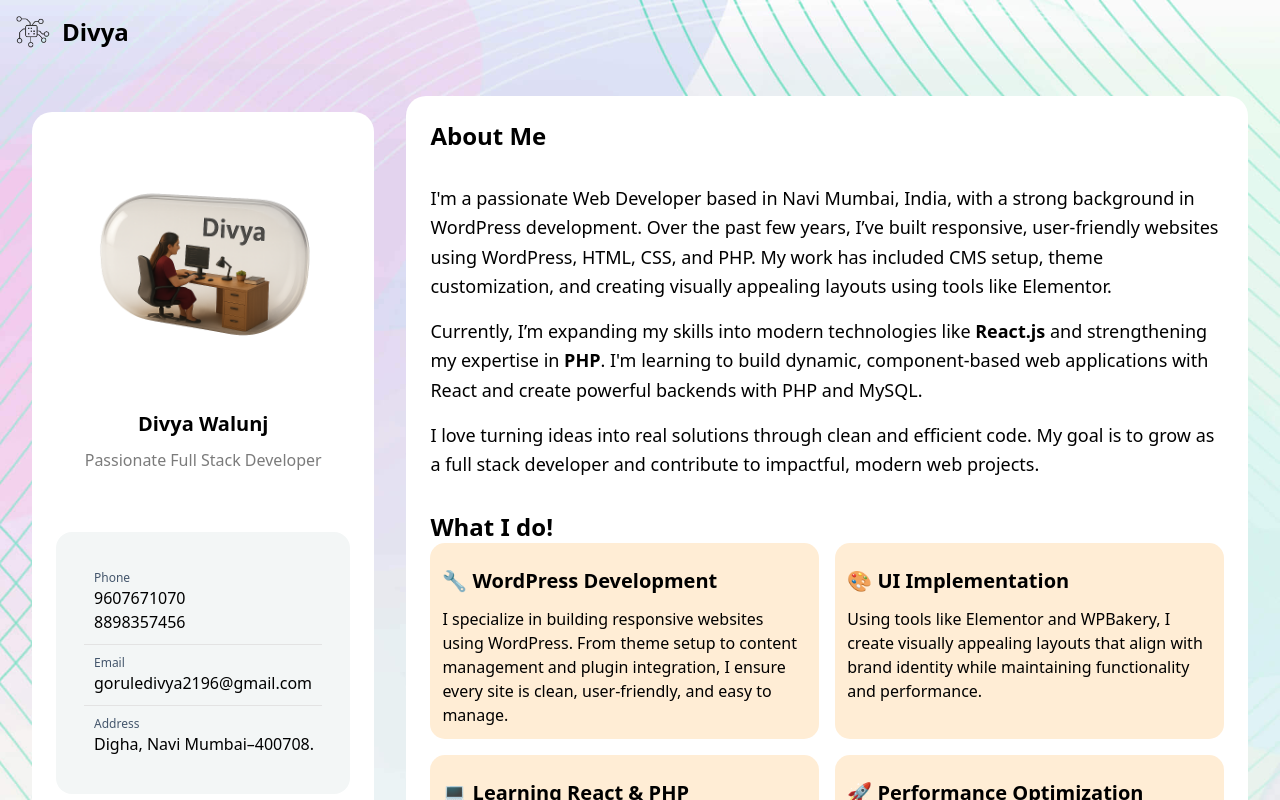
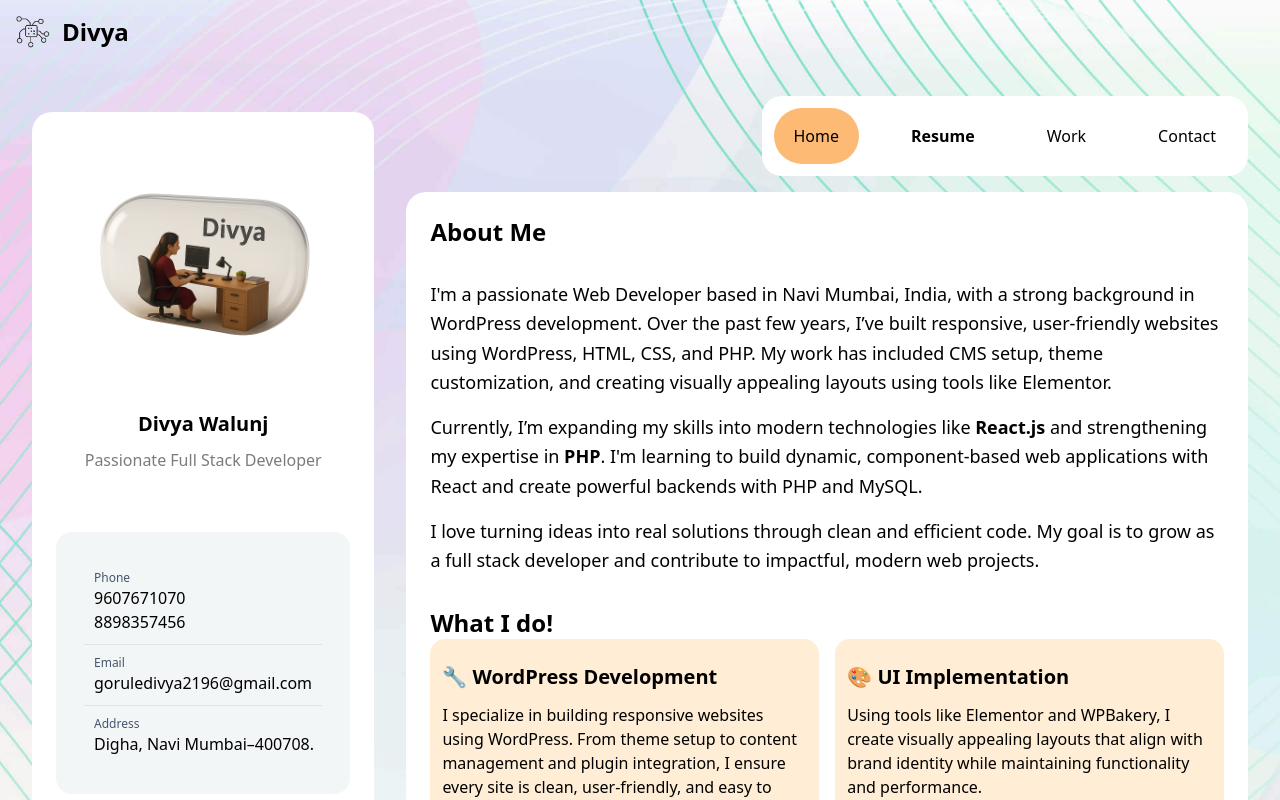
Before and after one commit to divyag2196/DivyaGorule, a React (Create React App) app: page / in a window 1280 px wide. Shown: the top 800 px of the page. Built offline with nearby package versions, Linux system fonts and the light colour scheme.

Commit message:
update header

```diff
--- a/src/Pages/Contact.js
+++ b/src/Pages/Contact.js
@@ -10,7 +10,8 @@ function Contact() {
           <Aside />
         </div>
         <div className="w-full lg:w-[70%] p-4 flex flex-col lg:items-end justify-end gap-4" >
-          {/* <div className=' bg-white dark:bg-[#111111] rounded-[20px] p-3'>
+          <div className=' bg-white dark:bg-[#111111] rounded-[20px] p-3'>
+             <nav className=" border-gray-200 dark:bg-gray-900">
             <button data-collapse-toggle="navbar-default" type="button" className="inline-flex items-center p-2 w-10 h-10 justify-center text-sm text-gray-500 rounded-lg md:hidden hover:bg-gray-100 focus:outline-none focus:ring-2 focus:ring-gray-200 dark:text-gray-400 dark:hover:bg-gray-700 dark:focus:ring-gray-600" aria-controls="navbar-default" aria-expanded="false">
               <span className="sr-only">Open main menu</span>
               <svg className="w-5 h-5" aria-hidden="true" xmlns="http://www.w3.org/2000/svg" fill="none" viewBox="0 0 17 14">
@@ -33,7 +34,8 @@ function Contact() {
                 </li>
               </ul>
             </div>
-          </div> */}
+            </nav>
+          </div>
           <section className='bg-white dark:bg-[#111] rounded-[20px] p-6 w-[100%]'>
             <h2 className='text-2xl font-bold lg:mb-8'>
               Contact
--- a/src/Pages/Home.js
+++ b/src/Pages/Home.js
@@ -10,7 +10,8 @@ function Home() {
           <Aside />
         </div>
         <div className="w-full lg:w-[70%] p-4 flex flex-col lg:items-end justify-end gap-4" >
-          {/* <div className=' bg-white dark:bg-[#111111] rounded-[20px] p-3'>
+          <div className=' bg-white dark:bg-[#111111] rounded-[20px] p-3'>
+             <nav className=" border-gray-200 dark:bg-gray-900">
             <button data-collapse-toggle="navbar-default" type="button" className="inline-flex items-center p-2 w-10 h-10 justify-center text-sm text-gray-500 rounded-lg md:hidden hover:bg-gray-100 focus:outline-none focus:ring-2 focus:ring-gray-200 dark:text-gray-400 dark:hover:bg-gray-700 dark:focus:ring-gray-600" aria-controls="navbar-default" aria-expanded="false">
               <span className="sr-only">Open main menu</span>
               <svg className="w-5 h-5" aria-hidden="true" xmlns="http://www.w3.org/2000/svg" fill="none" viewBox="0 0 17 14">
@@ -33,7 +34,8 @@ function Home() {
                 </li>
               </ul>
             </div>
-          </div> */}
+            </nav>
+          </div>
           <section className='bg-white dark:bg-[#111] rounded-[20px] p-6 w-[100%]'>
             <h2 className='text-2xl font-bold'>
               About Me
--- a/src/Pages/Resume.js
+++ b/src/Pages/Resume.js
@@ -10,7 +10,8 @@ function Resume() {
           <Aside />
         </div>
         <div className="w-full lg:w-[70%] p-4 flex flex-col lg:items-end justify-end gap-4" >
-          {/* <div className=' bg-white dark:bg-[#111111] rounded-[20px] p-3'>
+          <div className=' bg-white dark:bg-[#111111] rounded-[20px] p-3'>
+            <nav className=" border-gray-200 dark:bg-gray-900">
             <button data-collapse-toggle="navbar-default" type="button" className="inline-flex items-center p-2 w-10 h-10 justify-center text-sm text-gray-500 rounded-lg md:hidden hover:bg-gray-100 focus:outline-none focus:ring-2 focus:ring-gray-200 dark:text-gray-400 dark:hover:bg-gray-700 dark:focus:ring-gray-600" aria-controls="navbar-default" aria-expanded="false">
               <span className="sr-only">Open main menu</span>
               <svg className="w-5 h-5" aria-hidden="true" xmlns="http://www.w3.org/2000/svg" fill="none" viewBox="0 0 17 14">
@@ -34,7 +35,8 @@ function Resume() {
 
               </ul>
             </div>
-          </div> */}
+            </nav>
+          </div>
             <section className="bg-white dark:bg-[#111] rounded-[20px] p-6 mt-8 w-[100%]" >
             <h2 className="text-2xl font-bold text-[#FA5252] mb-4">Resume</h2>
 
```
